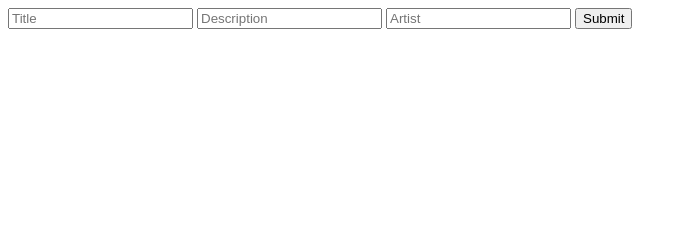
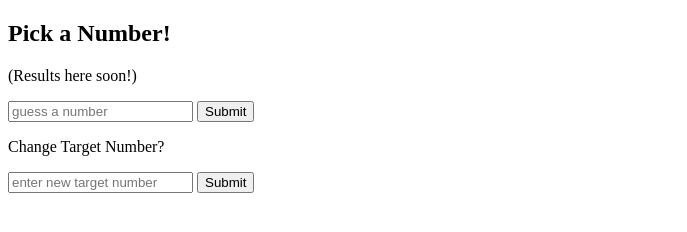
Before and after one commit to sf-wdi-31/express-routes-training, a website: page solutions/views/index.html in a window 1280 px wide. Shown: the whole page, without its empty margins (0-687 px from the left). Drawn offline with nearby package versions, Linux system fonts and the light colour scheme; files whose address does not match are found by name.

Commit message:
split art gallery, number game tasks

```diff
--- a/solutions/views/index.html
+++ b/solutions/views/index.html
@@ -2,19 +2,21 @@
 <html>
   <head>
     <meta charset="utf-8">
-    <title></title>
+    <title>Express Number Game</title>
     <script src="https://code.jquery.com/jquery-3.1.0.min.js"   integrity="sha256-cCueBR6CsyA4/9szpPfrX3s49M9vUU5BgtiJj06wt/s="   crossorigin="anonymous"></script>
     <script src="app.js"></script>
   </head>
   <body>
-    <body>
-      <form id="new-artwork-form">
-        <input id="new-title" name="title" placeholder="Title" type="text" />
-        <input id="new-desc" name="description" placeholder="Description" type="text" />
-        <input id="new-artist" name="artist" placeholder="Artist" type="text" />
-        <input type="submit" />
-      </form>
-    </body>
-
+    <h2>Pick a Number!</h2>
+    <p id="high-low-correct">(Results here soon!)</p>
+    <form id="guess-number-form">
+      <input id="guess-num" name="number" placeholder="guess a number" type="text" />
+      <input type="submit" />
+    </form>
+    <p>Change Target Number?</p>
+    <form id="target-number-form">
+      <input id="new-num" name="number" placeholder="enter new target number" type="text" />
+      <input type="submit" />
+    </form>
   </body>
 </html>
```
Also changed, not shown: solutions/views/art-gallery.html (added, +20 -0 lines).
